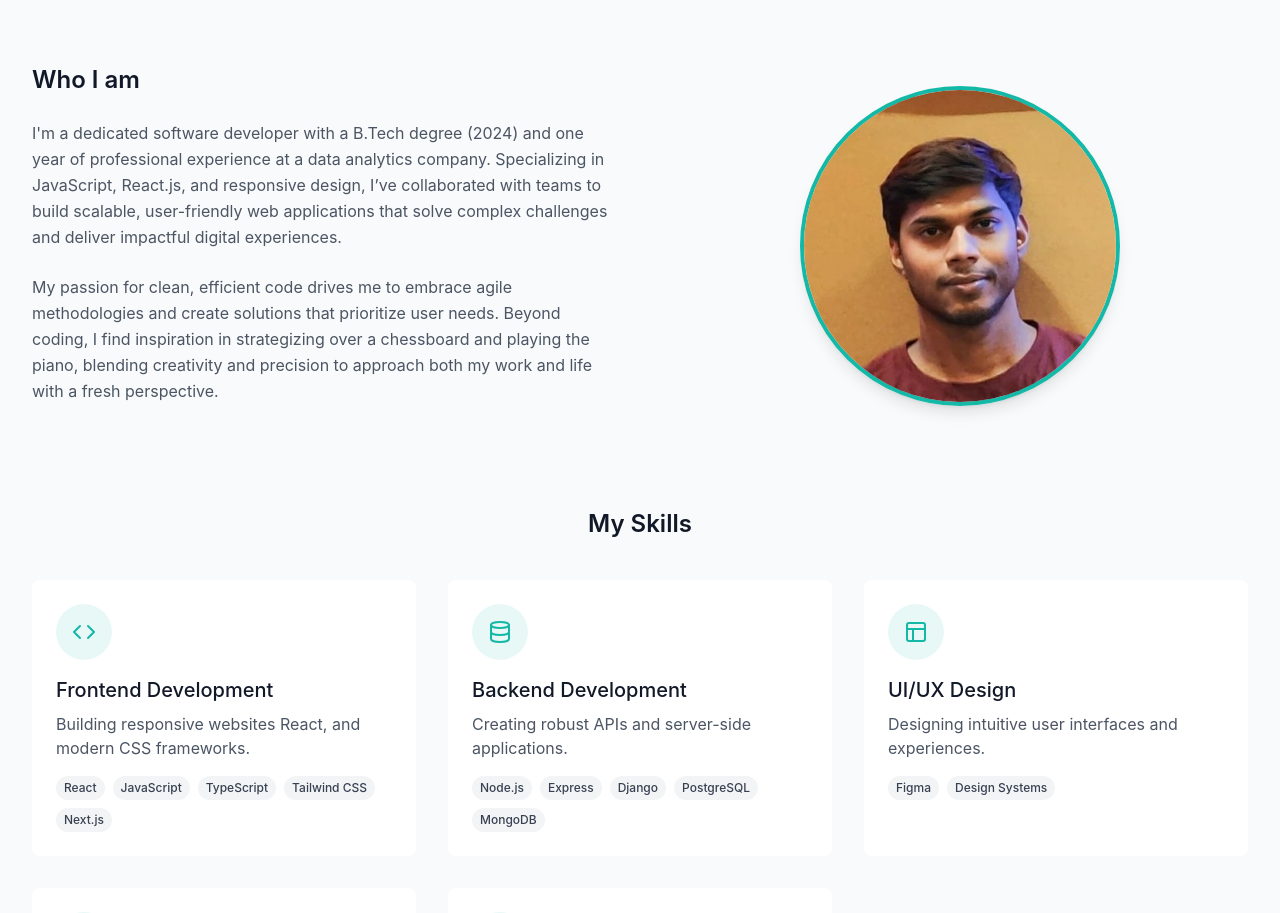
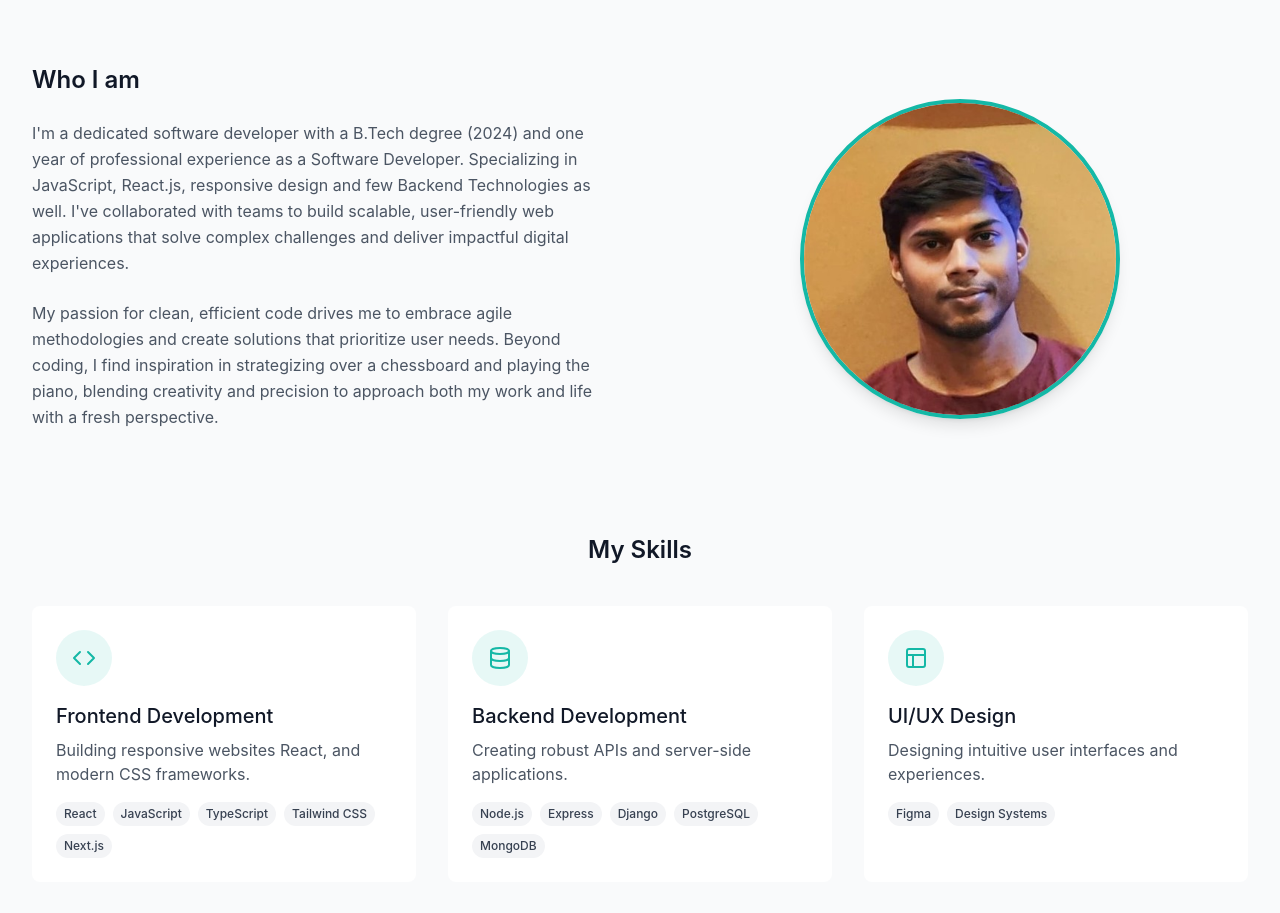
Before and after one commit to mohitkr07/portfolio, a Next.js app: page / in a window 1280 px wide. Shown: the part 940-1853 px from the top of the page. Built offline with nearby package versions, Linux system fonts and the light colour scheme.

Commit message:
fix: added facicon icon

```diff
--- a/src/app/layout.tsx
+++ b/src/app/layout.tsx
@@ -15,6 +15,9 @@ const geistMono = Geist_Mono({
 export const metadata: Metadata = {
   title: "Mohitkumar | Software Developer",
   description: "Generated by create next app",
+  icons: {
+    icon: '/favicon.svg',
+  },
 };
 
 export default function RootLayout({
--- a/src/components/About.tsx
+++ b/src/components/About.tsx
@@ -71,9 +71,8 @@ const About: React.FC = () => {
             <h3 className="text-2xl font-semibold mb-6">Who I am</h3>
             <p className="text-gray-600 dark:text-gray-400 mb-6 leading-relaxed">
               I&apos;m a dedicated software developer with a B.Tech degree
-              (2024) and one year of professional experience at a data analytics
-              company. Specializing in JavaScript, React.js, and responsive
-              design, I’ve collaborated with teams to build scalable,
+              (2024) and one year of professional experience as a Software Developer. Specializing in JavaScript, React.js, responsive
+              design and few Backend Technologies as well. I&apos;ve collaborated with teams to build scalable,
               user-friendly web applications that solve complex challenges and
               deliver impactful digital experiences.
             </p>
```
Also changed, not shown: public/favicon.svg (added).
